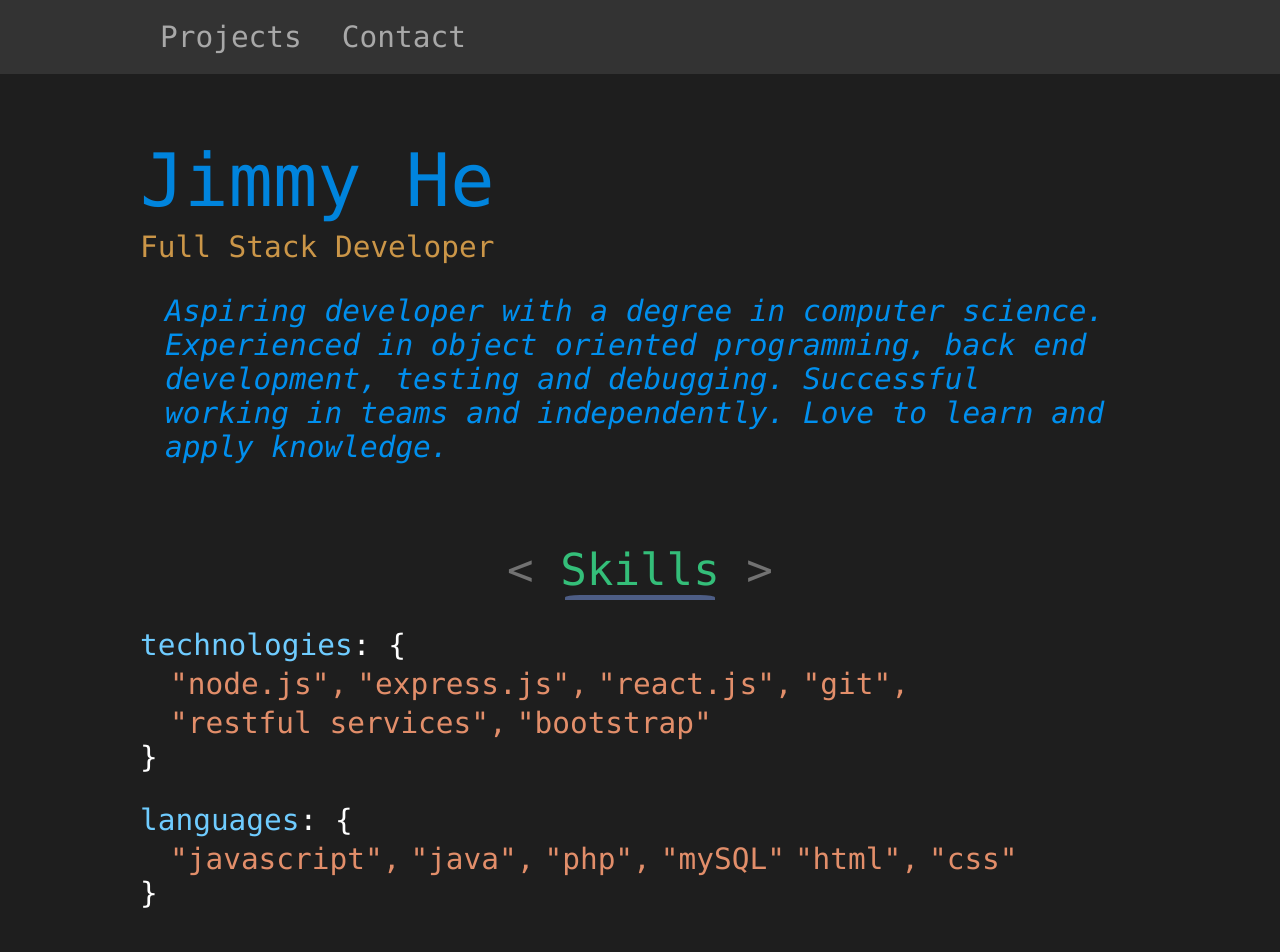
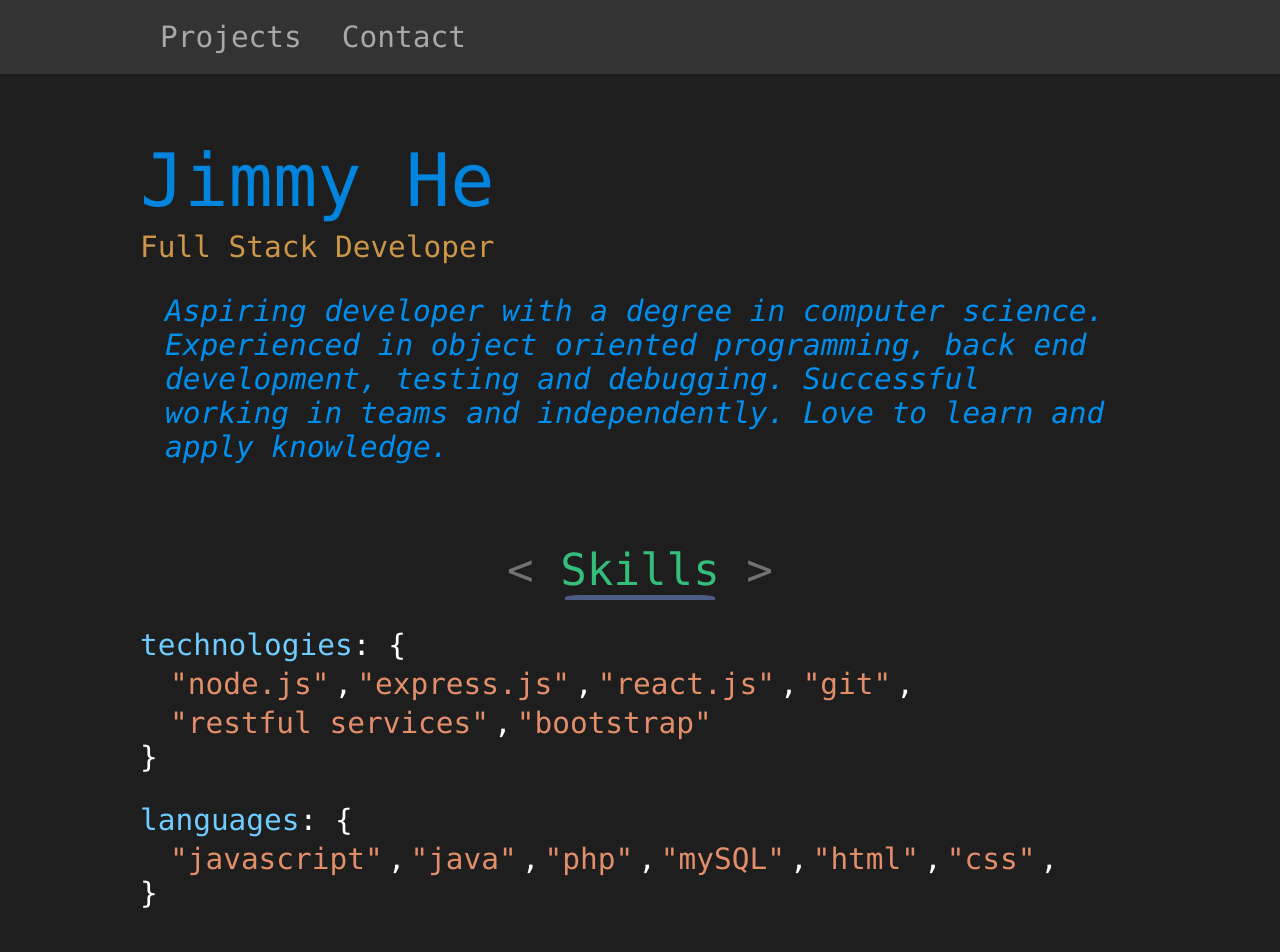
Before and after one commit to jimmyh3/portfolio, a React (Create React App) app: page / in a window 1280 px wide. Shown: the top 952 px of the page. Built offline with nearby package versions, Linux system fonts and the light colour scheme.

Commit message:
Patched commas in skills section to be white colored (it was orange before).

```diff
--- a/src/components/Main.js
+++ b/src/components/Main.js
@@ -71,28 +71,28 @@ class Main extends React.Component {
                         </h2>
                         <div className="skills-section__layout">
                             <p className="skills-subheading">technologies
-                                <span className="skills-curlybraces">: &#123;</span> &emsp;
+                                <span>: &#123;</span> &emsp;
                                 <ul className="skills-subjects">
-                                    <li>"node.js",</li>
-                                    <li>"express.js",</li>
-                                    <li>"react.js",</li>
-                                    <li>"git",</li>
-                                    <li>"restful services",</li>
+                                    <li>"node.js"</li><span>,</span>
+                                    <li>"express.js"</li><span>,</span>
+                                    <li>"react.js"</li><span>,</span>
+                                    <li>"git"</li><span>,</span>
+                                    <li>"restful services"</li><span>,</span>
                                     <li>"bootstrap"</li>
                                 </ul>
-                                <span className="skills-curlybraces">&#125;</span>
+                                <span>&#125;</span>
                             </p>
                             <p className="skills-subheading">languages
                                 <span className="skills-curlybraces">: &#123;</span> &emsp;
                                 <ul className="skills-subjects">
-                                    <li>"javascript",</li>
-                                    <li>"java",</li>
-                                    <li>"php",</li>
-                                    <li>"mySQL"</li>
-                                    <li>"html",</li>
-                                    <li>"css"</li>
+                                    <li>"javascript"</li><span>,</span>
+                                    <li>"java"</li><span>,</span>
+                                    <li>"php"</li><span>,</span>
+                                    <li>"mySQL"</li><span>,</span>
+                                    <li>"html"</li><span>,</span>
+                                    <li>"css"</li><span>,</span>
                                 </ul>
-                                <span className="skills-curlybraces">&#125;</span>
+                                <span>&#125;</span>
                             </p>
                             <div className="skills-section__listing">
 
--- a/src/index.css
+++ b/src/index.css
@@ -238,7 +238,7 @@ code {
     padding-top: 0;
   }
 
-  .skills-curlybraces {
+  .skills-subheading span {
     color: white;
   }
 
```
